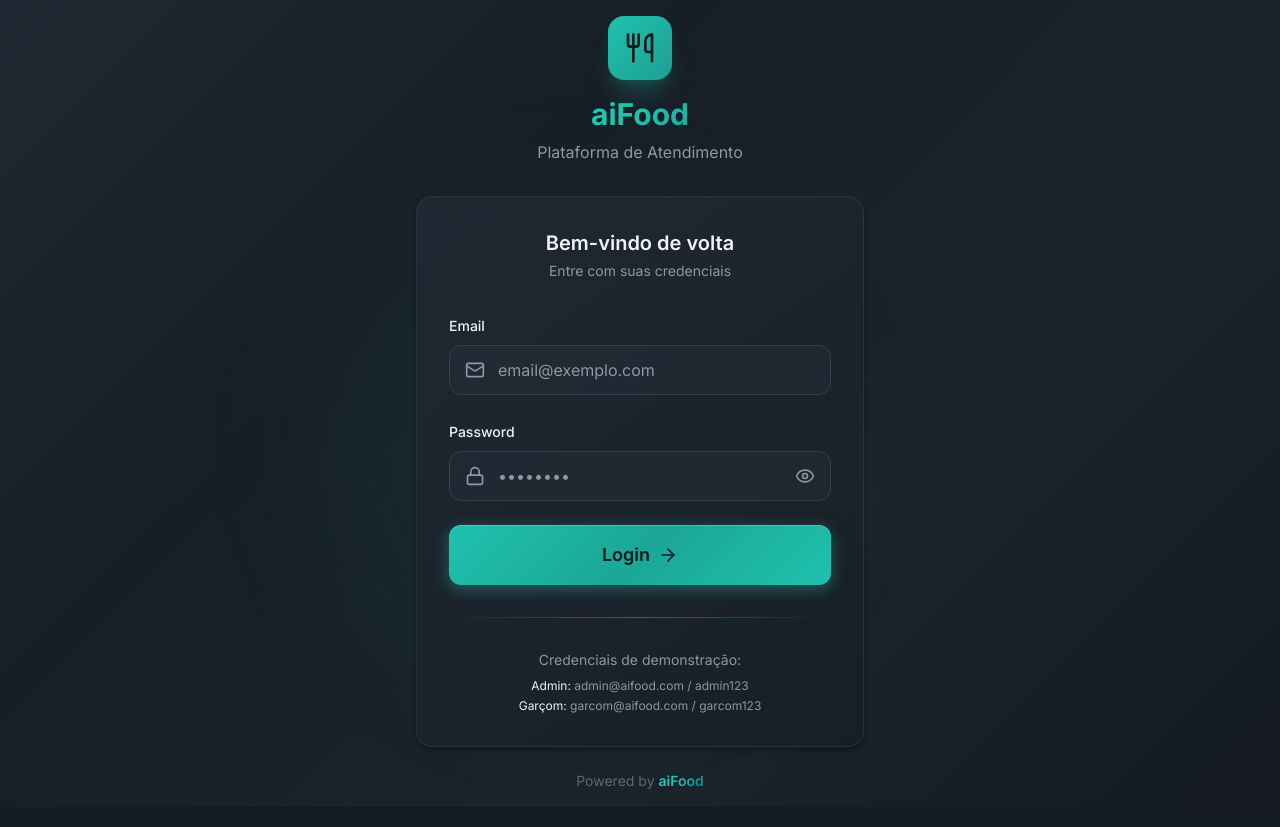
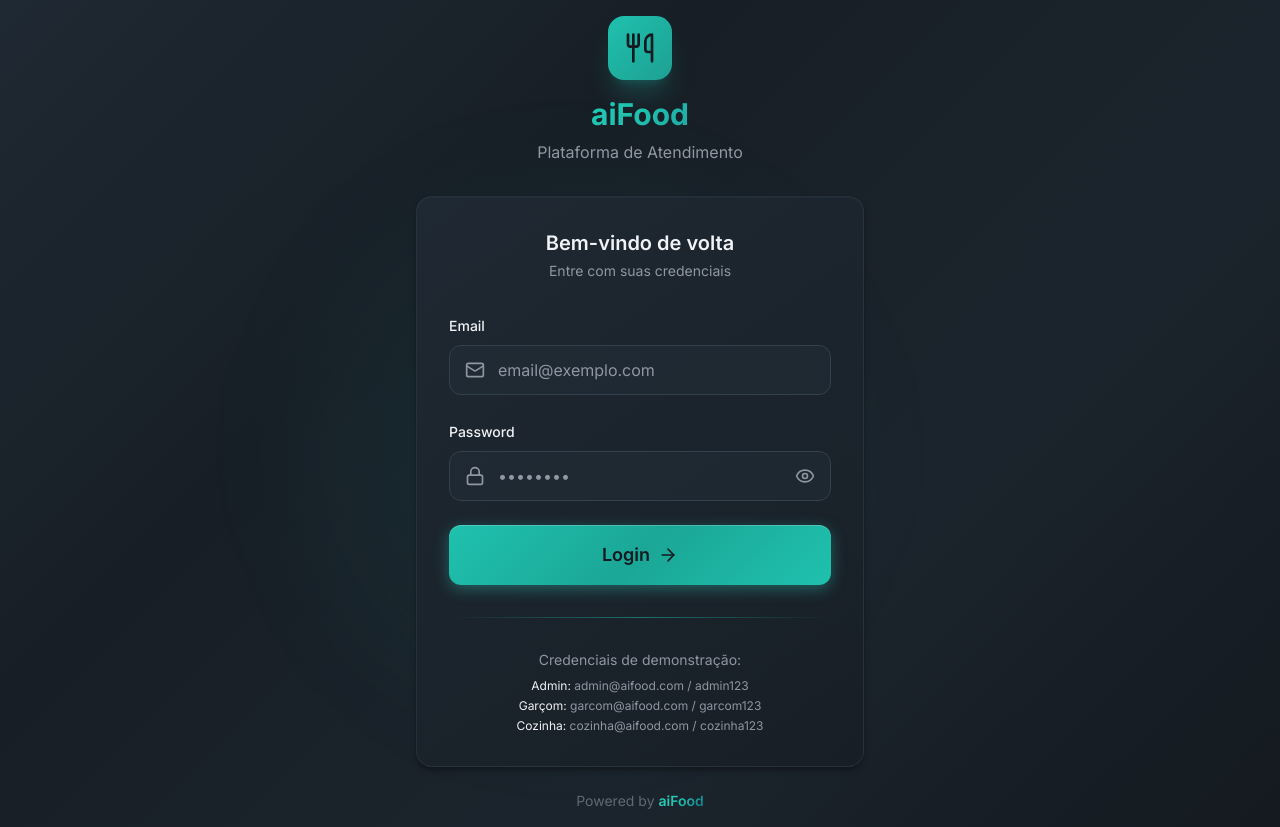
Before and after one commit to MariaEduardaaf/aifood, a Next.js app: page /login in a window 1280 px wide. Built offline with nearby package versions, Linux system fonts and the light colour scheme; no server answers.

Commit message:
feat: add kitchen credentials to login page

```diff
--- a/src/app/(auth)/login/page.tsx
+++ b/src/app/(auth)/login/page.tsx
@@ -192,6 +192,10 @@ export default function LoginPage() {
                 <span className="text-foreground">Garçom:</span>{" "}
                 garcom@aifood.com / garcom123
               </p>
+              <p>
+                <span className="text-foreground">Cozinha:</span>{" "}
+                cozinha@aifood.com / cozinha123
+              </p>
             </div>
           </div>
         </div>
```
